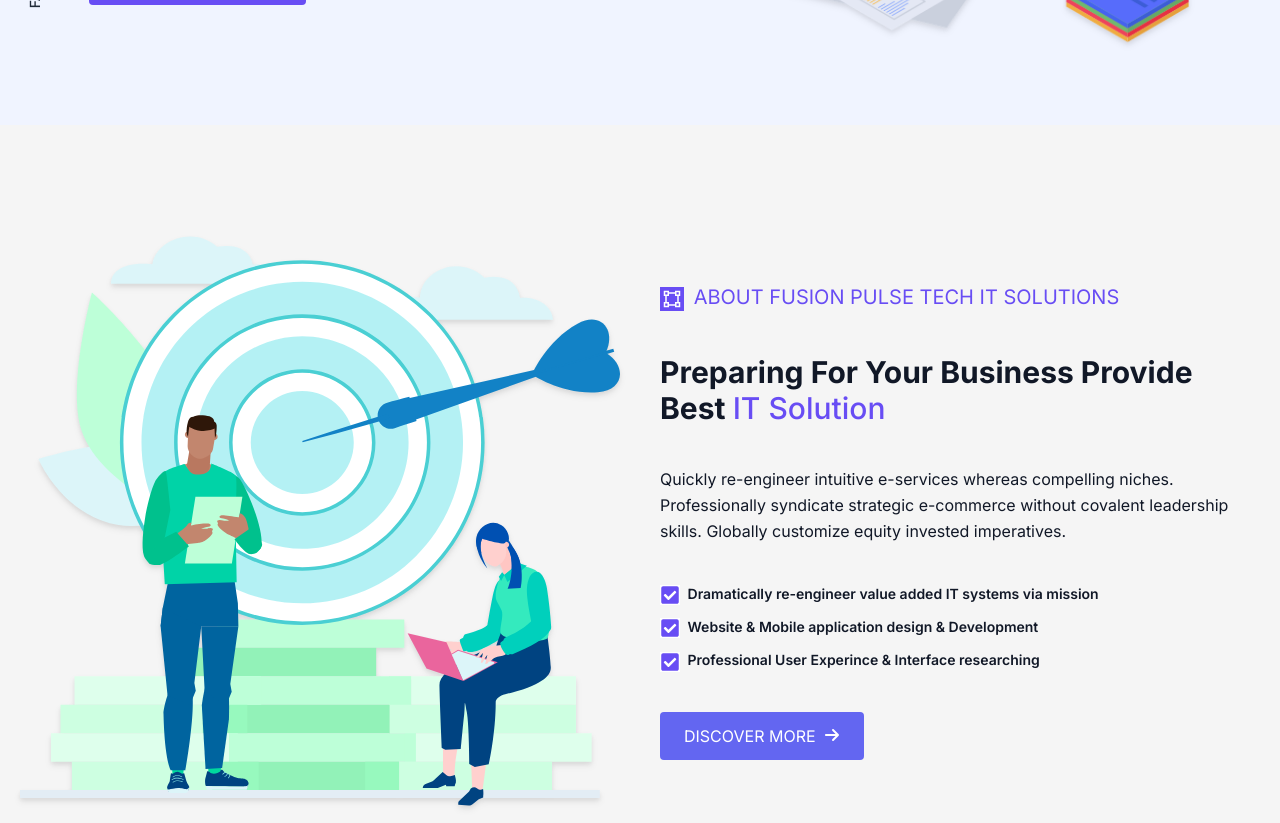
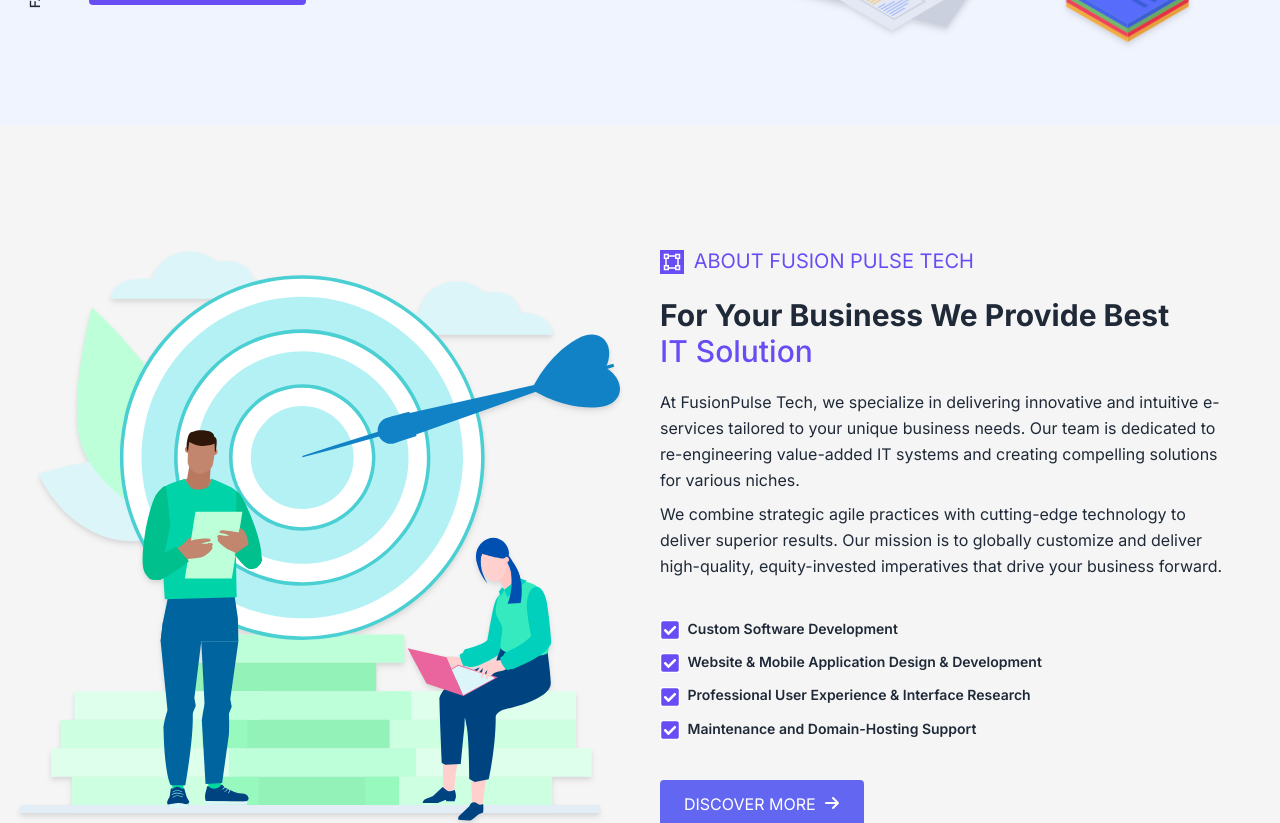
Before and after one commit to FusionPulseTech/FusionPulseTech-portfolio, a Next.js app in the folder ftp-portfolio/: page / in a window 1280 px wide. Shown: the part 600-1423 px from the top of the page. Built offline with nearby package versions, Linux system fonts and the light colour scheme.

Commit message:
About-Us menu content updated

```diff
--- a/ftp-portfolio/src/components/About.tsx
+++ b/ftp-portfolio/src/components/About.tsx
@@ -9,7 +9,7 @@
     <>
       <section
         id="aboutus"
-        className="text-gray-900 bg-[#F5F5F5] body-font overflow-hidden"
+        className="text-gray-800 bg-[#F5F5F5] body-font overflow-hidden"
       >
         <div className="container px-5 py-24 mx-auto max-w-7xl">
           <div className="mx-auto flex items-center flex-wrap">
@@ -23,30 +23,41 @@
             <div className="lg:w-1/2 w-full lg:pl-10 lg:py-6 mt-6 lg:mt-0">
               <p className="leading-relaxed text-xl text-[#684DF4]">
                 <LiaVectorSquareSolid className="text-white bg-[#684DF4] inline-flex text-2xl mr-1" />{" "}
-                ABOUT FUSION PULSE TECH IT SOLUTIONS
+                ABOUT FUSION PULSE TECH
               </p>
-              <h1 className="text-3xl font-bold py-10">
-                Preparing For Your Business Provide Best{" "}
+              <h1 className="text-3xl font-bold py-5">
+                For Your Business We Provide Best{" "}
+                <br />
                 <span className="text-[#684DF4] font-medium">IT Solution</span>
               </h1>
+              <p className="leading-relaxed pb-2">
+                At FusionPulse Tech, we specialize in delivering innovative and
+                intuitive e-services tailored to your unique business needs. Our
+                team is dedicated to re-engineering value-added IT systems and
+                creating compelling solutions for various niches.
+              </p>
               <p className="leading-relaxed">
-                Quickly re-engineer intuitive e-services whereas compelling
-                niches. Professionally syndicate strategic e-commerce without
-                covalent leadership skills. Globally customize equity invested
-                imperatives.
+                We combine strategic agile practices with cutting-edge
+                technology to deliver superior results. Our mission is to
+                globally customize and deliver high-quality, equity-invested
+                imperatives that drive your business forward.
               </p>
               <div className="font-semibold space-y-3 py-10 text-sm">
                 <p>
                   <FaCheckSquare className="bg-white text-[#684DF4] inline-flex text-xl mr-1" />{" "}
-                  Dramatically re-engineer value added IT systems via mission
+                  Custom Software Development
                 </p>
                 <p>
                   <FaCheckSquare className="bg-white text-[#684DF4] inline-flex text-xl mr-1" />{" "}
-                  Website & Mobile application design & Development
+                  Website & Mobile Application Design & Development
                 </p>
                 <p>
                   <FaCheckSquare className="bg-white text-[#684DF4] inline-flex text-xl mr-1" />{" "}
-                  Professional User Experince & Interface researching
+                  Professional User Experience & Interface Research
+                </p>
+                <p>
+                  <FaCheckSquare className="bg-white text-[#684DF4] inline-flex text-xl mr-1" />{" "}
+                  Maintenance and Domain-Hosting Support
                 </p>
               </div>
               <div className="flex">
--- a/ftp-portfolio/src/components/Services.tsx
+++ b/ftp-portfolio/src/components/Services.tsx
@@ -6,7 +6,7 @@
 const Services = () => {
   return (
     <>
-      <section id="services" className="text-gray-900 body-font bg-[#F0F4FF]">
+      <section id="services" className="text-gray-800 body-font bg-[#F0F4FF]">
         <div className="container py-24 mx-auto max-w-7xl px-5 lg:px-0">
           <div className=" flex flex-col sm:flex-row sm:items-center items-start justify-between mx-auto px-0 lg:px-5">
             <div>
--- a/ftp-portfolio/src/components/Skills.tsx
+++ b/ftp-portfolio/src/components/Skills.tsx
@@ -5,7 +5,7 @@
 const Skills = () => {
   return (
     <>
-      <section className="text-gray-600 body-font overflow-hidden bg-[#F5F5F5]">
+      <section className="text-gray-800 body-font overflow-hidden bg-[#F5F5F5]">
         <div className="container px-5 py-24 mx-auto max-w-7xl">
           <div className="mx-auto flex items-center flex-wrap">
             <div className="lg:w-1/2 w-full lg:pr-10 lg:py-6 mb-6 lg:mb-0">
```
